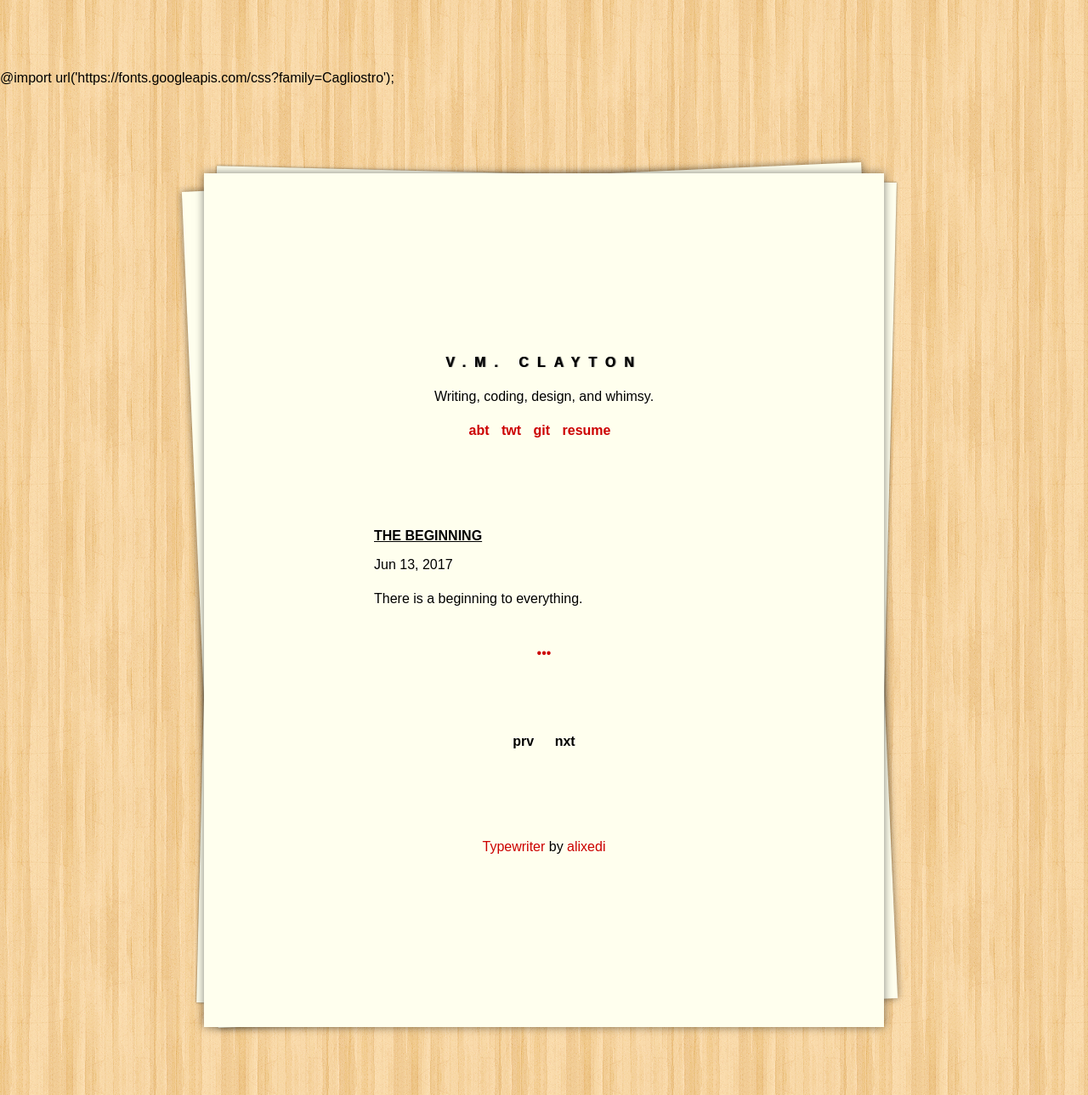
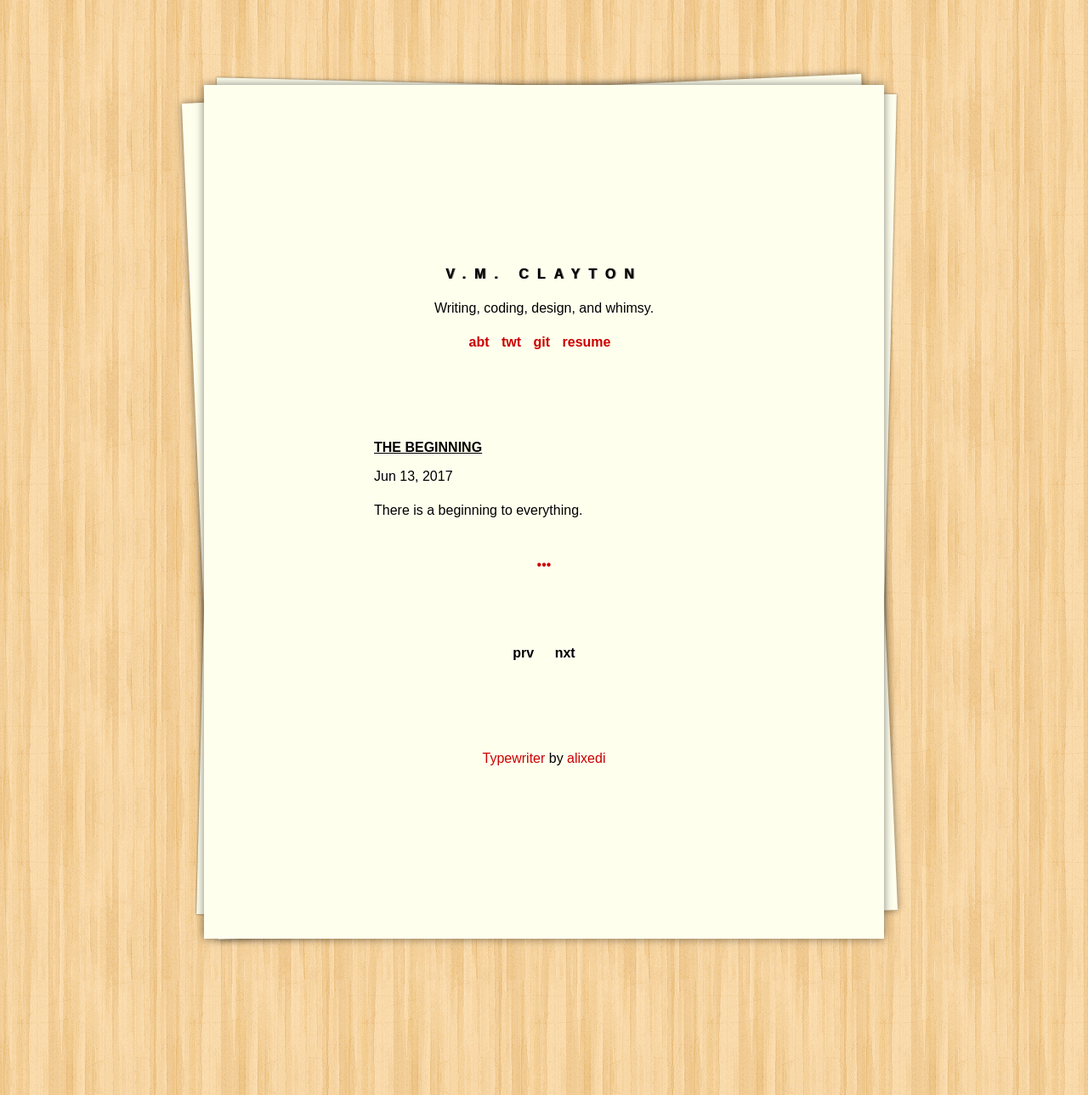
Before and after one commit to tyclayton/writinggirl.github.io, a Jekyll site: the page built from index.html, in a window 1280 px wide. Shown: the whole page at 85% size. Built offline with Jekyll 4.4.1, drawn with Linux system fonts in a browser that asks for light colours; some web fonts are replaced; the list of posts is cut into pages by our own code.

Commit message:
Create default.html

```diff
--- a/_layouts/default.html
+++ b/_layouts/default.html
@@ -1,7 +1,6 @@
 <!DOCTYPE html>
 <html lang="en">
-  @import url('https://fonts.googleapis.com/css?family=Cagliostro');
-
+<link href="https://fonts.googleapis.com/css?family=Cagliostro" rel="stylesheet">
   {% include head.html %}
 
     <body>
```
